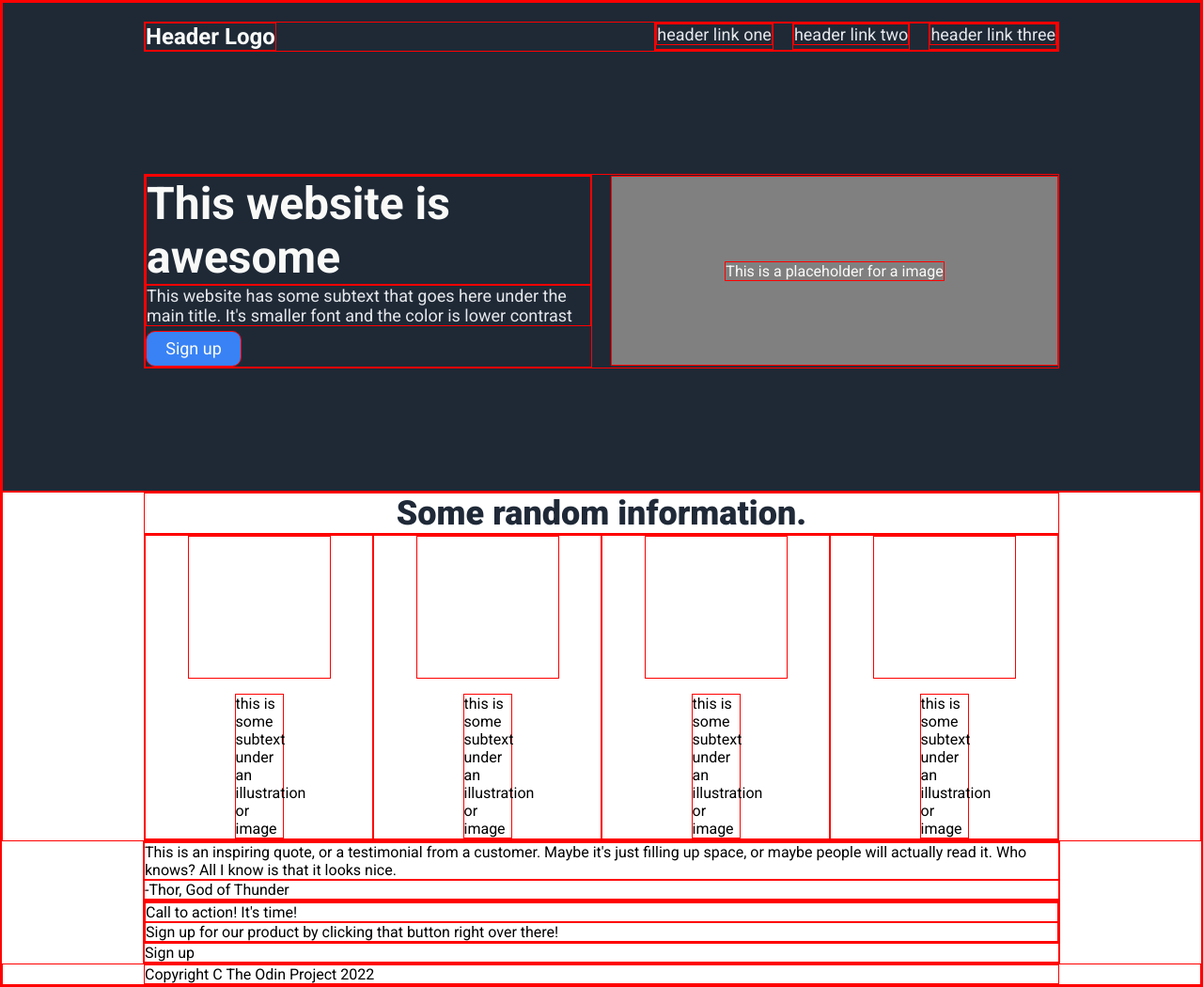
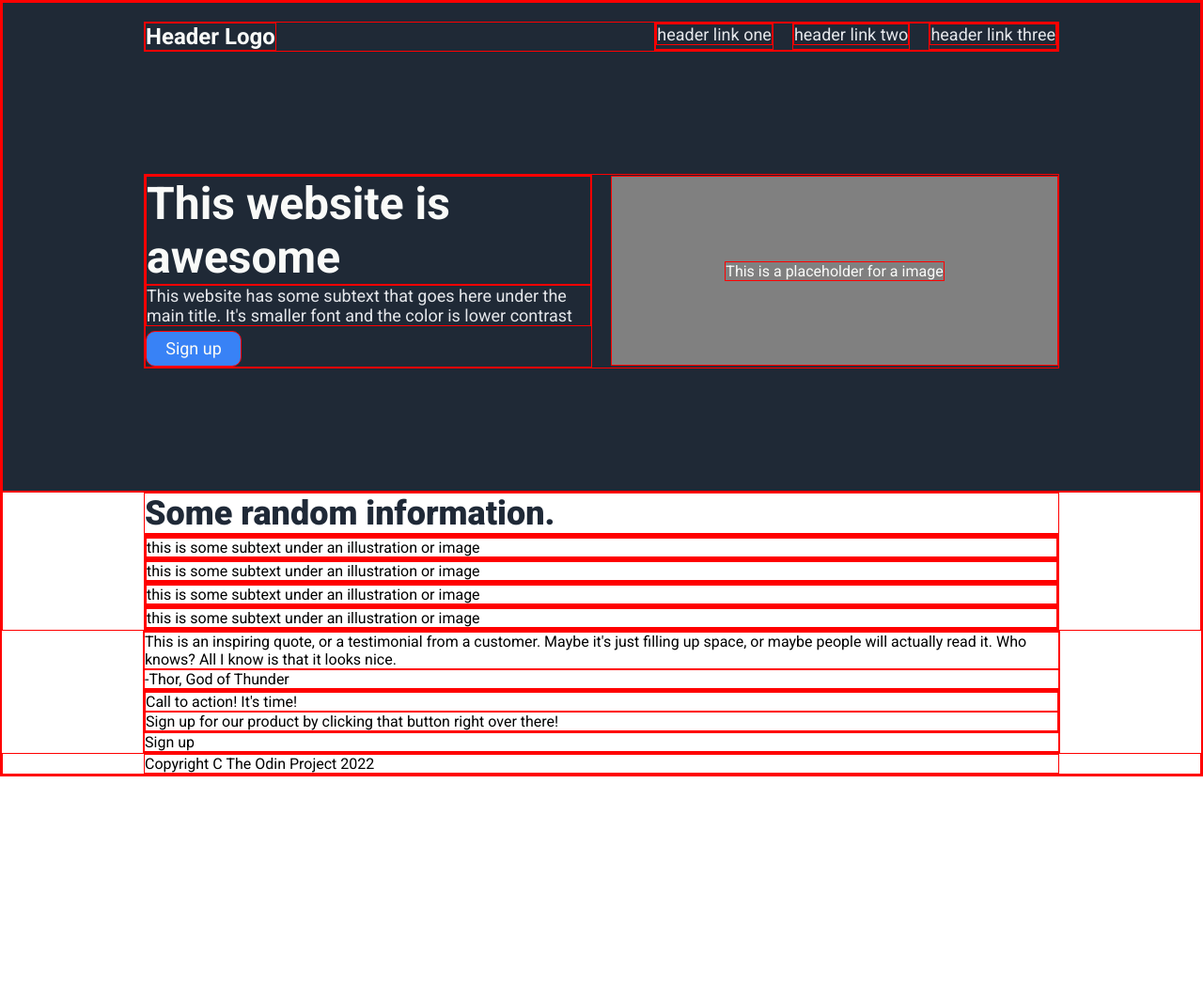
Before and after one commit to bmintleaf/TOP_landing-page, a plain HTML site: page index.html in a window 1280 px wide. Shown: the whole page at 94% size. After the commit the page ends 826 px from the top, so only its background shows below. Drawn offline with Linux system fonts and the light colour scheme.

Commit message:
Deleted 'info' styling and flex
Need to change it again

```diff
--- a/css/style.css
+++ b/css/style.css
@@ -121,33 +121,5 @@ ul,
     font-weight: 1000;
 }
 
-.pics {
-    height: 150px;
-    width: 150px;
-}
 
 /* || Info flex */
-
-.random-info {
-    display: flex;
-    justify-content: center;
-    align-items: center;
-}
-
-.info {
-    display: flex;
-    flex-wrap: wrap;
-}
-
-.pic-1, .pic-2, .pic-3, .pic-4 {
-    display: flex;
-    flex-direction: column;
-    justify-content: center;
-    align-items: center;
-    flex: 1;
-    gap: 1em;
-}
-
-.text {
-    width: 50px;
-}
--- a/index.html
+++ b/index.html
@@ -42,20 +42,20 @@
     <div class="container">
         <div class="random-info mar">Some random information.</div>
         <div class="info mar">
-            <div class="pic-1">
-                <div class="pics"></div>
+            <div class="pics">
+                <div class="pic-1"></div>
                 <div class="text">this is some subtext under an illustration or image</div>
             </div>
-            <div class="pic-2">
-                <div class="pics"></div>
+            <div class="pics">
+                <div class="pic-2"></div>
                 <div class="text">this is some subtext under an illustration or image</div>
             </div>
-            <div class="pic-3">
-                <div class="pics"></div>
+            <div class="pics">
+                <div class="pic-3"></div>
                 <div class="text">this is some subtext under an illustration or image</div>
             </div>
-            <div class="pic-4">
-                <div class="pics"></div>
+            <div class="pics">
+                <div class="pic-4"></div>
                 <div class="text">this is some subtext under an illustration or image</div>
             </div>
         </div>
```
